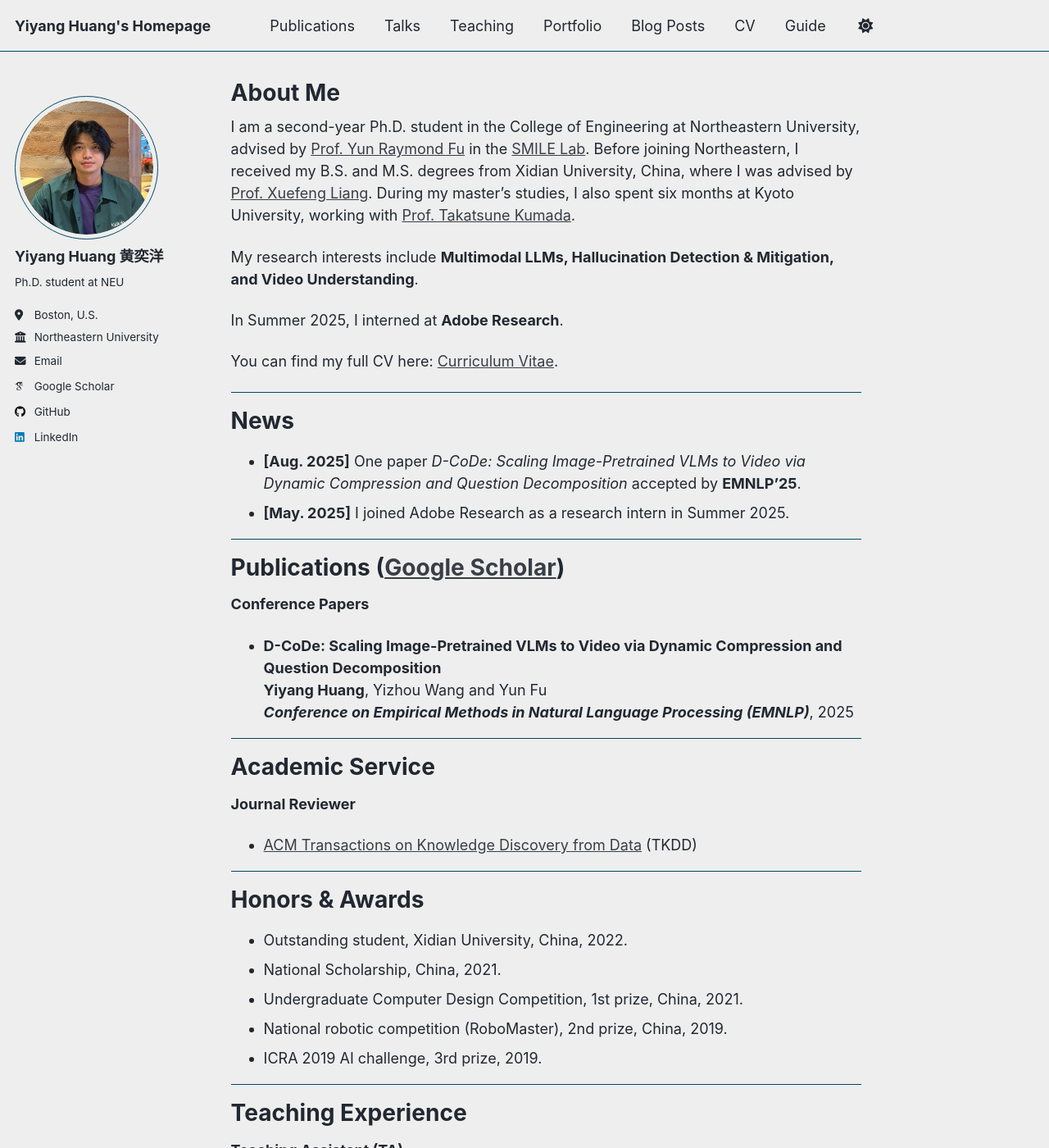
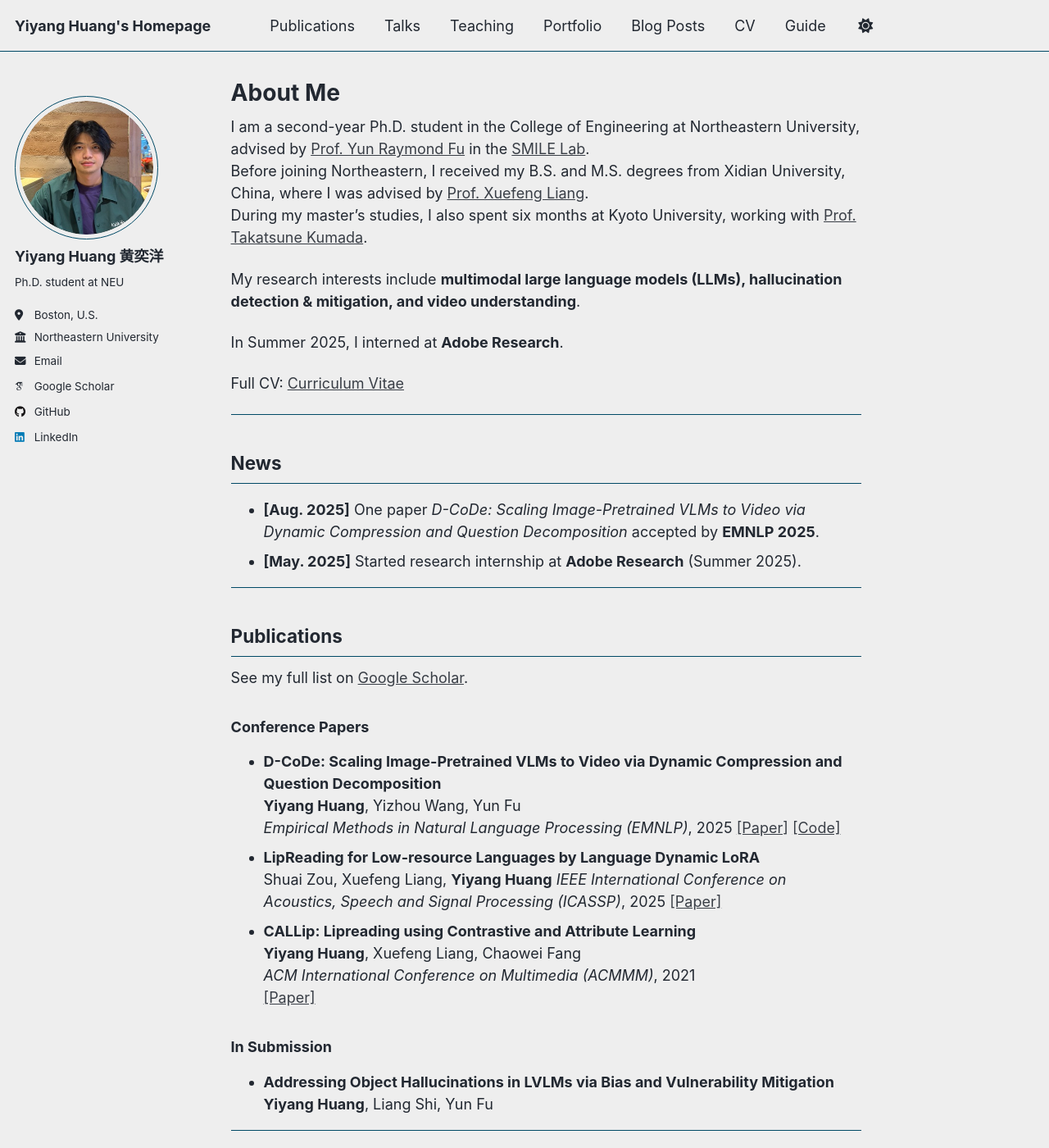
Before and after one commit to hukcc/hukcc.github.io, a Jekyll site: the page built from _pages/about.md, in a window 1280 px wide and 1400 px high. Shown: the whole window at 82% size. Built offline with Jekyll 4.4.1, drawn with Linux system fonts in a browser that asks for light colours; some web fonts are replaced; a script that is not in the unit is left out; some of the changed text lies outside the part shown.

Commit message:
Update about.md

```diff
--- a/_pages/about.md
+++ b/_pages/about.md
@@ -1,64 +1,79 @@
 ---
 permalink: /
 title: "About Me"
-excerpt: "About Me"
+excerpt: "Ph.D. Student | Northeastern University"
 author_profile: true
 redirect_from:
   - /about/
   - /about.html
 ---
 
-I am a second-year Ph.D. student in the College of Engineering at Northeastern University, advised by [Prof. Yun Raymond Fu](https://www1.ece.neu.edu/~yunfu/) in the [SMILE Lab](https://fulab.sites.northeastern.edu/). Before joining Northeastern, I received my B.S. and M.S. degrees from Xidian University, China, where I was advised by [Prof. Xuefeng Liang](https://web.xidian.edu.cn/xliang/en/index.html). During my master’s studies, I also spent six months at Kyoto University, working with [Prof. Takatsune Kumada](https://kdb.iimc.kyoto-u.ac.jp/profile/en.a61c204316cdb5fc.html#display-items_basic-information).
+I am a second-year Ph.D. student in the College of Engineering at Northeastern University, advised by [Prof. Yun Raymond Fu](https://www1.ece.neu.edu/~yunfu/) in the [SMILE Lab](https://fulab.sites.northeastern.edu/).
+Before joining Northeastern, I received my B.S. and M.S. degrees from Xidian University, China, where I was advised by [Prof. Xuefeng Liang](https://web.xidian.edu.cn/xliang/en/index.html).
+During my master’s studies, I also spent six months at Kyoto University, working with [Prof. Takatsune Kumada](https://kdb.iimc.kyoto-u.ac.jp/profile/en.a61c204316cdb5fc.html#display-items_basic-information).
 
-My research interests include **Multimodal LLMs, Hallucination Detection & Mitigation, and Video Understanding**.
+My research interests include **multimodal large language models (LLMs), hallucination detection & mitigation, and video understanding**.
 
 In Summer 2025, I interned at **Adobe Research**.
 
-You can find my full CV here: [Curriculum Vitae](../files/CVFall2025.pdf).
+Full CV: [Curriculum Vitae](../files/CVFall2025.pdf)
 
 ---
 
-News
-======
-- **[Aug. 2025]** One paper *D-CoDe: Scaling Image-Pretrained VLMs to Video via Dynamic Compression and Question Decomposition* accepted by **EMNLP’25**.
-- **[May. 2025]** I joined Adobe Research as a research intern in Summer 2025.
+## News
+
+- **[Aug. 2025]** One paper *D-CoDe: Scaling Image-Pretrained VLMs to Video via Dynamic Compression and Question Decomposition* accepted by **EMNLP 2025**.
+- **[May. 2025]** Started research internship at **Adobe Research** (Summer 2025).
 
 ---
 
-Publications ([Google Scholar](https://scholar.google.com/citations?user=A0H2ZYQAAAAJ))
-======
-**Conference Papers**
-* **D-CoDe: Scaling Image-Pretrained VLMs to Video via Dynamic Compression and Question Decomposition**
-**Yiyang Huang**, Yizhou Wang and Yun Fu
-***Conference on Empirical Methods in Natural Language Processing (EMNLP)***, 2025
+## Publications
+
+See my full list on [Google Scholar](https://scholar.google.com/citations?user=A0H2ZYQAAAAJ).
+
+### Conference Papers
+- **D-CoDe: Scaling Image-Pretrained VLMs to Video via Dynamic Compression and Question Decomposition**
+  **Yiyang Huang**, Yizhou Wang, Yun Fu
+  *Empirical Methods in Natural Language Processing (EMNLP)*, 2025
+  [[Paper]]() [[Code]](https://github.com/hukcc/D-CoDe)
+- **LipReading for Low-resource Languages by Language Dynamic LoRA**
+  Shuai Zou, Xuefeng Liang, **Yiyang Huang**
+  *IEEE International Conference on Acoustics, Speech and Signal Processing (ICASSP)*, 2025
+  [[Paper]](https://ieeexplore.ieee.org/abstract/document/10889645)
+- **CALLip: Lipreading using Contrastive and Attribute Learning**
+  **Yiyang Huang**, Xuefeng Liang, Chaowei Fang
+  *ACM International Conference on Multimedia (ACMMM)*, 2021
+  [[Paper]](https://dl.acm.org/doi/10.1145/3474085.3475420)
+
+### In Submission
+- **Addressing Object Hallucinations in LVLMs via Bias and Vulnerability Mitigation**
+  **Yiyang Huang**, Liang Shi, Yun Fu
 
 ---
 
-Academic Service
-======
-**Journal Reviewer**
-* [ACM Transactions on Knowledge Discovery from Data](https://dl.acm.org/journal/tkdd) (TKDD)
+## Academic Service
+
+- **Journal Reviewer**: [ACM Transactions on Knowledge Discovery from Data (TKDD)](https://dl.acm.org/journal/tkdd)
 
 ---
 
-Honors & Awards
-======
-* Outstanding student, Xidian University, China, 2022.
-* National Scholarship, China, 2021.
-* Undergraduate Computer Design Competition, 1st prize, China, 2021.
-* National robotic competition (RoboMaster), 2nd prize, China, 2019.
-* ICRA 2019 AI challenge, 3rd prize, 2019.
+## Honors & Awards
+
+- Outstanding Student, Xidian University, 2022
+- National Scholarship, China, 2021
+- Undergraduate Computer Design Competition (1st Prize), China, 2021
+- RoboMaster National Robotics Competition (2nd Prize), China, 2019
+- ICRA AI Challenge (3rd Prize), 2019
 
 ---
 
-Teaching Experience
-======
-**Teaching Assistant (TA)**
-* DS 5110 Essentials of Data Science, Fall 2025
+## Teaching Experience
+
+- **Teaching Assistant (TA)**: DS 5110 *Essentials of Data Science*, Fall 2025
 
 ---
 
-Contact
-=====
-WeChat ID: hukcc369
+## Contact
+
 Email: yiyang.huang.hukcc (at) gmail (dot) com / huang.yiyan (at) northeastern (dot) edu
+WeChat: hukcc369
```
